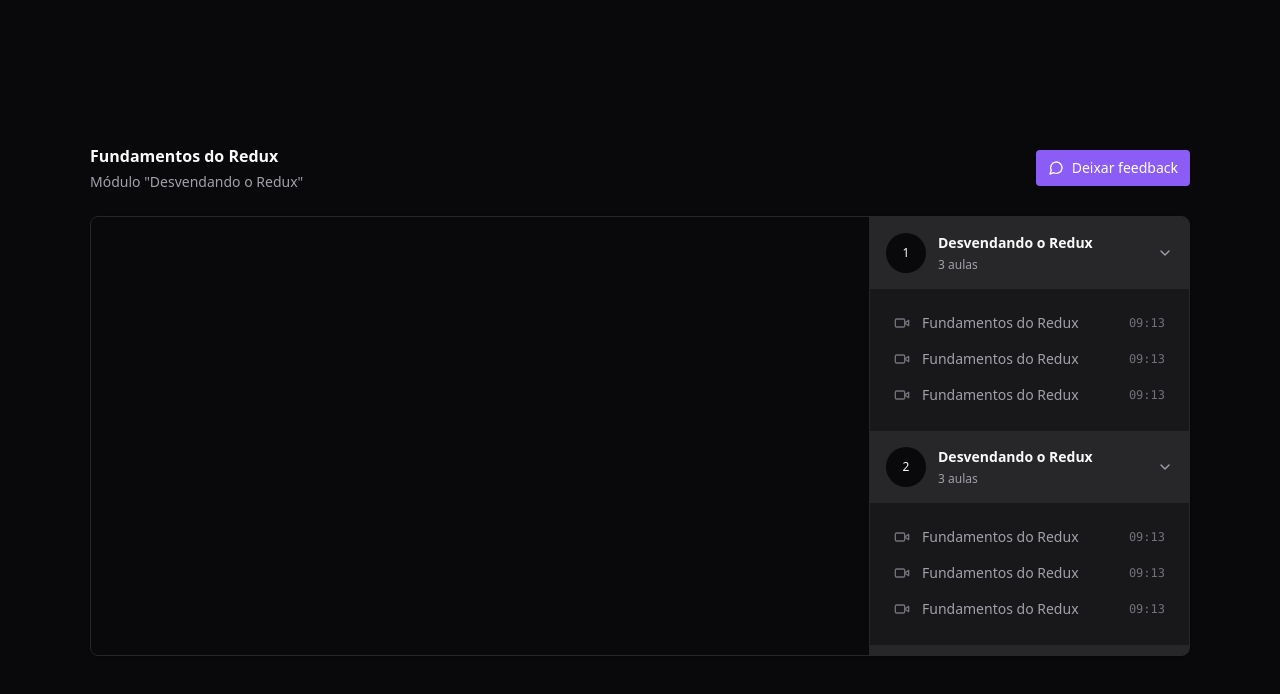
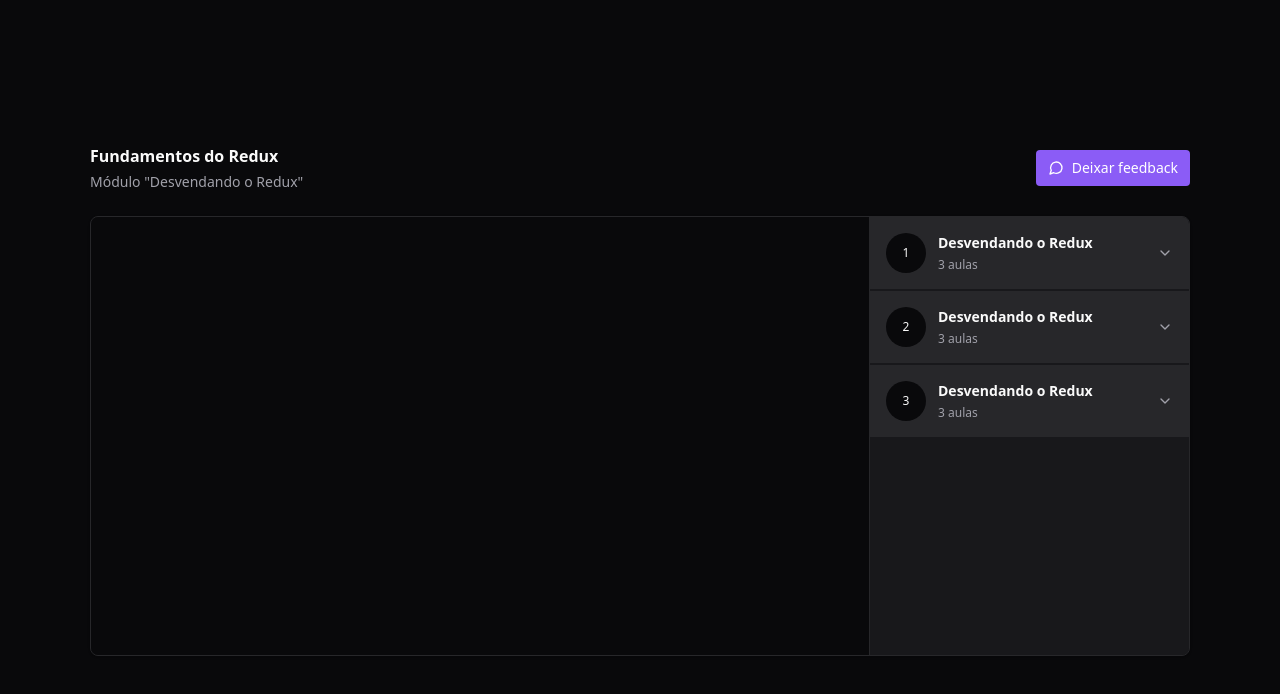
Before and after one commit to GustavoScopinho/player-redux, a React (Vite) app: page / in a window 1280 px wide. Shown: the top 694 px of the page. Built offline with nearby package versions, Linux system fonts and the light colour scheme.

Commit message:
Adicionando scroll de forma dinâmica

```diff
--- a/package.json
+++ b/package.json
@@ -10,6 +10,7 @@
     "preview": "vite preview"
   },
   "dependencies": {
+    "@radix-ui/react-collapsible": "^1.0.3",
     "@reduxjs/toolkit": "^1.9.5",
     "lucide-react": "^0.257.0",
     "react": "^18.2.0",
--- a/src/components/Module.tsx
+++ b/src/components/Module.tsx
@@ -1,4 +1,5 @@
-import { Video } from "lucide-react";
+import * as Collapsible from '@radix-ui/react-collapsible';
+
 import { ChevronDown } from "lucide-react";
 import { Lesson } from "./Lesson";
 
@@ -11,8 +12,8 @@
 export function Module({moduleIndex, title, amountOfLessons}: ModuleProps) {
   return (
     <>
-        <div>
-              <button className="flex w-full items-center gap-3 bg-zinc-800 p-4 ">
+        <Collapsible.Root className='group'>
+              <Collapsible.Trigger className="flex w-full items-center gap-3 bg-zinc-800 p-4 ">
                 <div className="flex h-10 w-10 rounded-full items-center justify-center bg-zinc-950 text-xs">
                   {moduleIndex + 1}
                 </div>
@@ -21,15 +22,18 @@
                   <span className="text-xs text-zinc-400">{amountOfLessons} aulas</span>
                 </div>
 
-                <ChevronDown className="w-4 h-5 ml-auto text-zinc-400"/>
-              </button>
+                <ChevronDown className="w-4 h-5 ml-auto text-zinc-400 group-data-[state=open]:rotate-180"/>
+              </Collapsible.Trigger>
 
+            <Collapsible.Content>
               <nav className="relative flex flex-col gap-4 p-6">
                 <Lesson title='Fundamentos do Redux' duration='09:13' />
                 <Lesson title='Fundamentos do Redux' duration='09:13' />
                 <Lesson title='Fundamentos do Redux' duration='09:13' />
               </nav>
-        </div>
+            </Collapsible.Content>
+
+        </Collapsible.Root>
     </>
   )
 }
```
Also changed, not shown: 1 other file (tests, documents, lock files or other folders).
